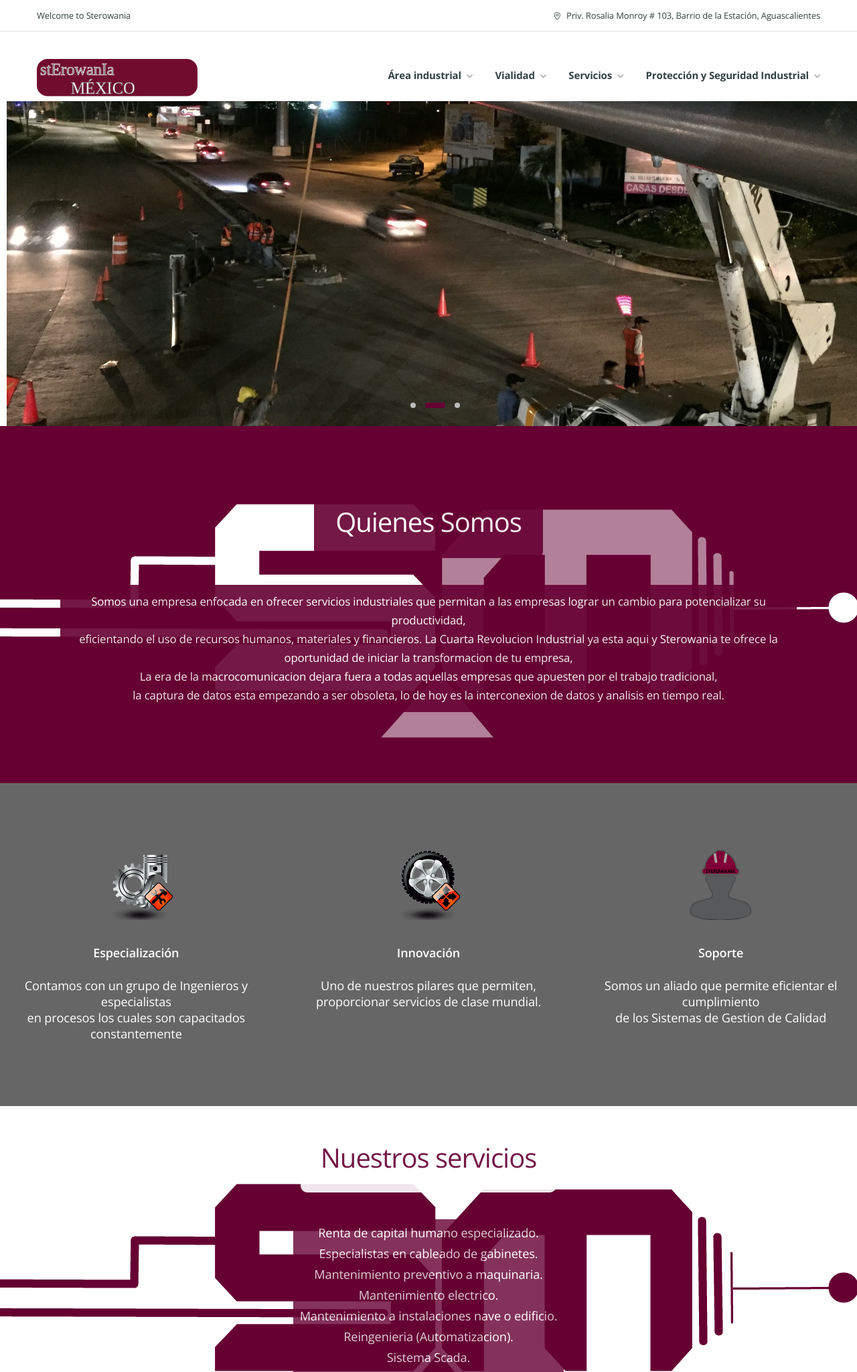
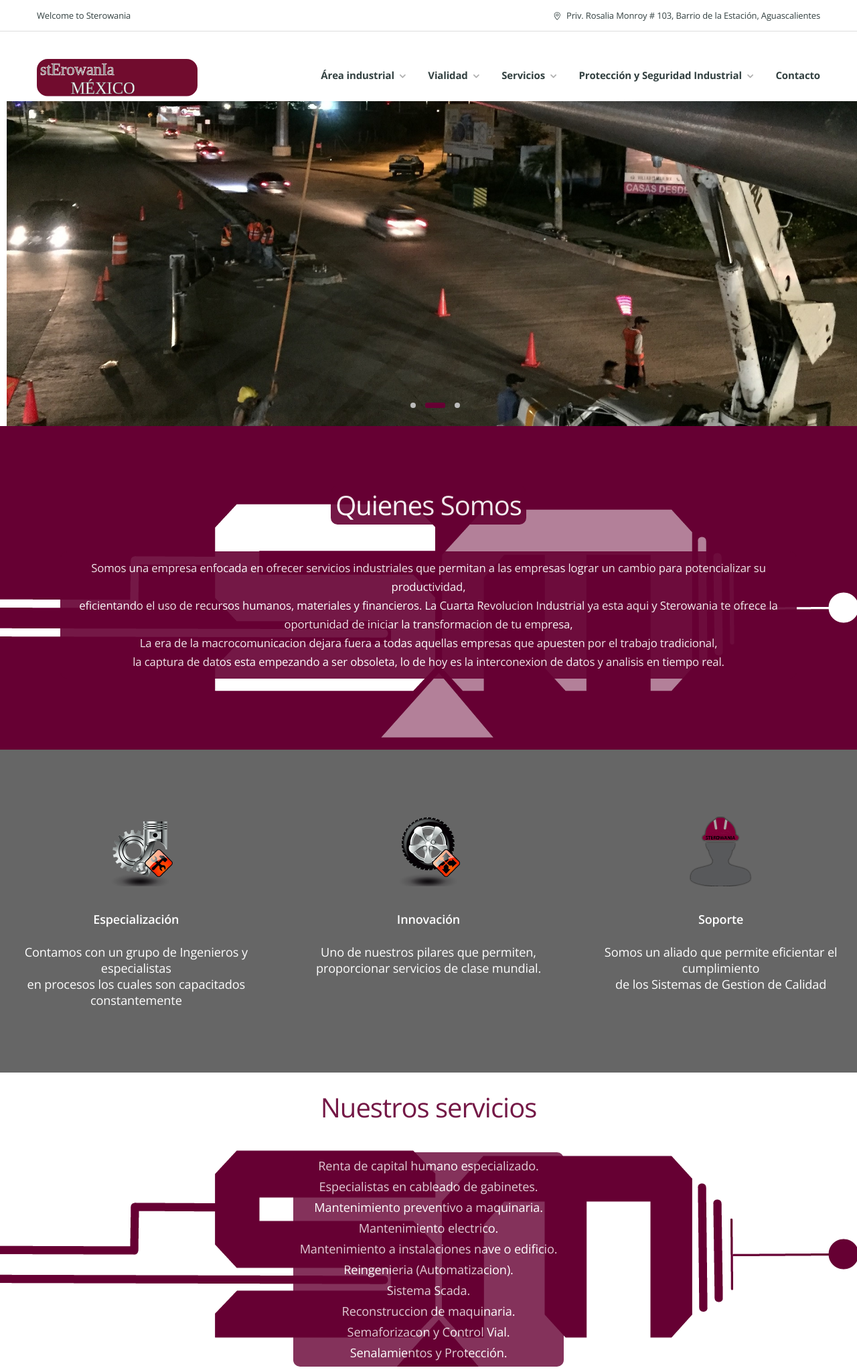
Before and after one commit to JMCSoluciones/sterowania-estatico, a plain HTML site: page index.html in a window 1280 px wide. Shown: the top 2048 px of the page at 67% size. Drawn offline with nearby package versions, Linux system fonts and the light colour scheme.

Commit message:
Header listo con cambios en el diseño de la pagina principal

```diff
--- a/index.html
+++ b/index.html
@@ -199,7 +199,7 @@
                                                 <li class="menu-item animate-dropdown"><a title="Blog v2" href="blog-v2.html">Protección de altura</a></li>
                                             </ul>
                                         </li>
-                                        <!-- <li class="menu-item"><a title="Features" href="contacto.html">Contacto</a></li> -->
+                                         <li class="menu-item"><a title="Features" href="contacto.html">Contacto</a></li>
                                      </ul>
                                 </nav>
                             </div>
@@ -556,7 +556,7 @@
                             </div>
                            <!-- /.col -->
 
-                           <div class="footer-contact">
+                           <div class="footer-contact" align="center">
                                  <div class="footer-logo">
                                    <svg xmlns="http://www.w3.org/2000/svg" viewBox="0 0 214.48 50.18" width="200px" height="auto"><defs><style>.cls-1{fill:#710c2e;}.cls-2,.cls-3{font-size:22px;stroke-miterlimit:5;stroke-width:0.57px;font-family:Robotaur, Robotaur;}.cls-2{fill:#7c7b7a;stroke:#fff;}.cls-3{fill:#fff;stroke:#7c7b7a;}</style></defs><title>Recurso 1</title><g id="Capa_2" data-name="Capa 2"><g id="Capa_1-2" data-name="Capa 1"><rect class="cls-1" width="214.48" height="49.65" rx="14.3" ry="14.3"/><text class="cls-2" transform="translate(4.55 21.89)">stErowanIa</text><text class="cls-3" transform="translate(45.02 46.18)">MÉXICO</text></g></g></svg>
 
--- a/style.css
+++ b/style.css
@@ -34,7 +34,7 @@
     border-radius: 10px;
     color: #fff;
     width: fit-content;
-     padding: 30px;
+     padding: 5px;
 }
 #article-quienes p{
 	font-size: 1.2em;
@@ -71,7 +71,7 @@
     margin-bottom: 2.857em;
     background-color: #ffffff;
     opacity: .9;
-    padding: 30px;
+    padding: 5px;
     margin: 0;
     width: fit-content;
     border-radius: 10px;
```
